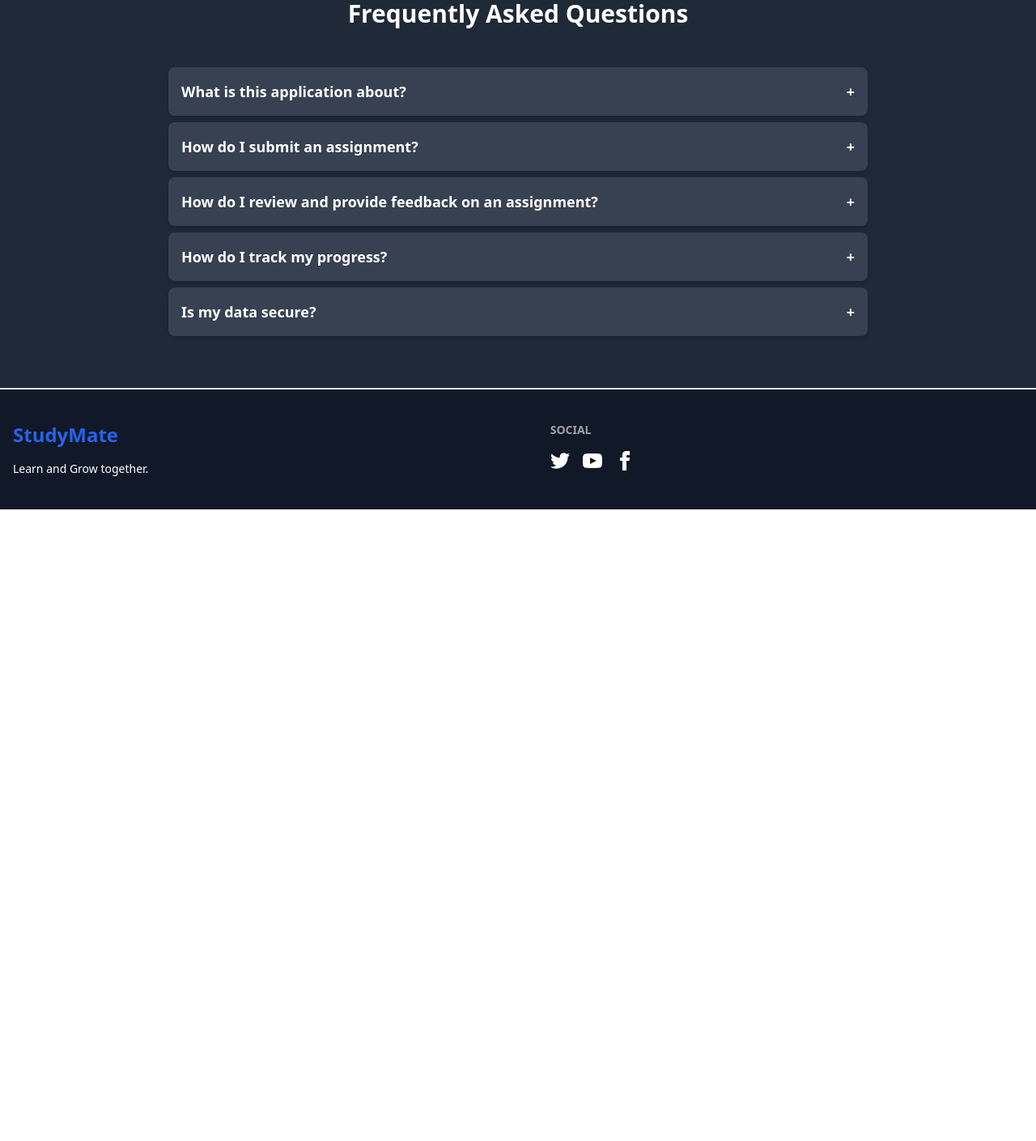
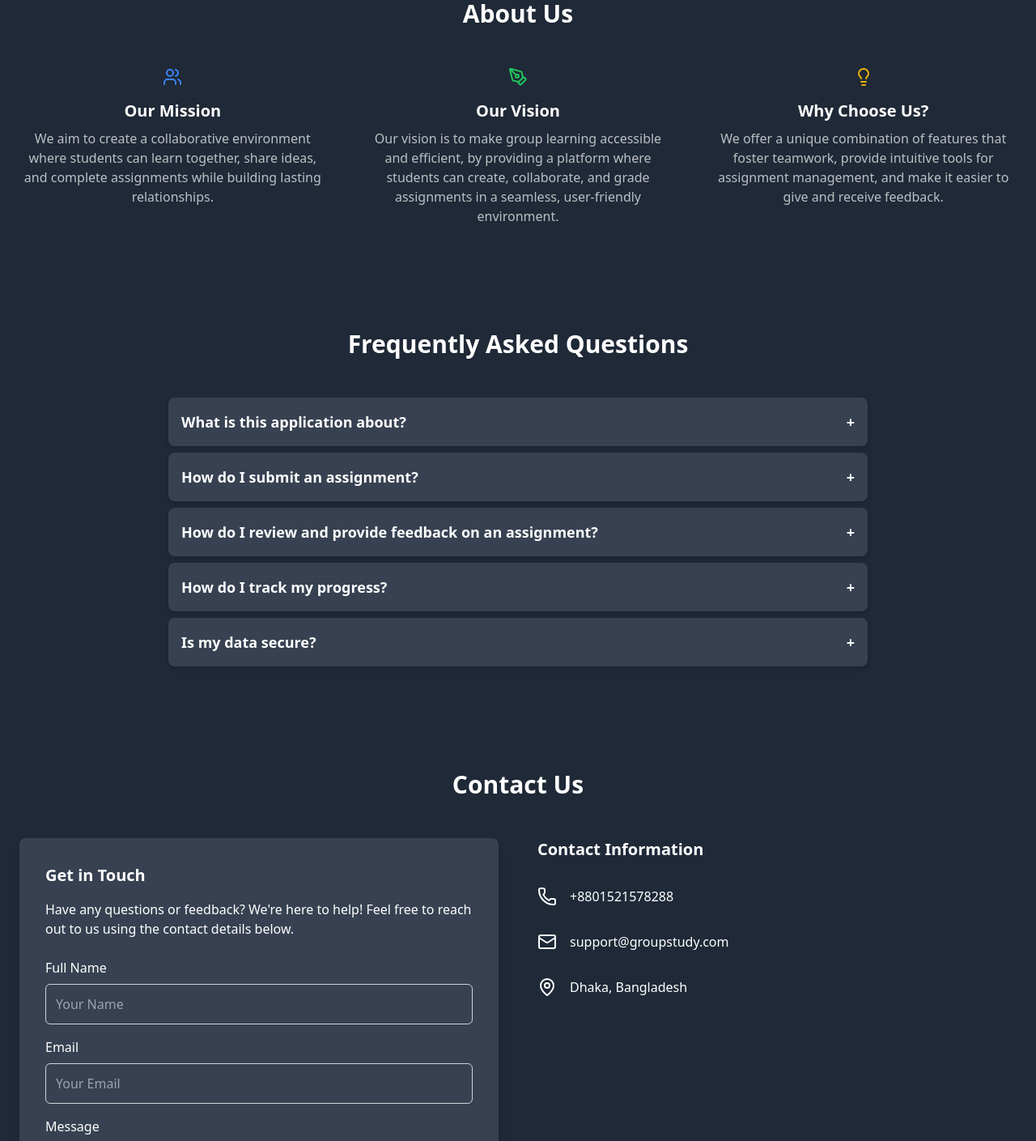
Before and after one commit to Fahim047/ph-a11-group-study-client, a React (Vite) app: page / in a window 1280 px wide. Shown: the part 1200-2609 px from the top of the page at 81% size. Before the commit the page ends 1829 px from the top, so only its background shows below. Built offline with nearby package versions, Linux system fonts and the light colour scheme; no server answers.

Commit message:
💄 Added contact us and about us sections

```diff
--- a/src/components/Banner/Banner.jsx
+++ b/src/components/Banner/Banner.jsx
@@ -5,7 +5,7 @@ import 'swiper/css/pagination';
 
 const Banner = () => {
 	return (
-		<section className="mx-auto max-w-screen-xl px-4 py-16 lg:py-32 lg:flex lg:items-center">
+		<section className="mx-auto max-w-screen-xl px-4 py-16 lg:flex lg:items-center">
 			<div className="mx-auto max-w-3xl text-center">
 				<h1 className="bg-gradient-to-r from-green-300 via-blue-500 to-purple-600 bg-clip-text text-3xl font-extrabold text-transparent sm:text-5xl">
 					Study Together.
--- /dev/null
+++ b/src/components/Sections/AboutUs.jsx
@@ -0,0 +1,46 @@
+// AboutUs.jsx
+
+import { Lightbulb, PenTool, Users } from 'lucide-react';
+
+const AboutUs = () => {
+	return (
+		<section className="py-16">
+			<div className="container mx-auto px-6">
+				<h2 className="text-3xl font-bold text-center mb-12">About Us</h2>
+				<div className="grid md:grid-cols-3 gap-12">
+					<div className="flex flex-col items-center text-center">
+						<Users className="text-5xl text-blue-500 mb-4" />
+						<h3 className="text-xl font-semibold mb-2">Our Mission</h3>
+						<p className="text-gray-600 dark:text-white/70">
+							We aim to create a collaborative environment where students can
+							learn together, share ideas, and complete assignments while
+							building lasting relationships.
+						</p>
+					</div>
+
+					<div className="flex flex-col items-center text-center">
+						<PenTool className="text-5xl text-green-500 mb-4" />
+						<h3 className="text-xl font-semibold mb-2">Our Vision</h3>
+						<p className="text-gray-600 dark:text-white/70">
+							Our vision is to make group learning accessible and efficient, by
+							providing a platform where students can create, collaborate, and
+							grade assignments in a seamless, user-friendly environment.
+						</p>
+					</div>
+
+					<div className="flex flex-col items-center text-center">
+						<Lightbulb className="text-5xl text-yellow-500 mb-4" />
+						<h3 className="text-xl font-semibold mb-2">Why Choose Us?</h3>
+						<p className="text-gray-600 dark:text-white/70">
+							We offer a unique combination of features that foster teamwork,
+							provide intuitive tools for assignment management, and make it
+							easier to give and receive feedback.
+						</p>
+					</div>
+				</div>
+			</div>
+		</section>
+	);
+};
+
+export default AboutUs;
--- /dev/null
+++ b/src/components/Sections/ContactUs.jsx
@@ -0,0 +1,85 @@
+// ContactUs.jsx
+
+import { Mail, MapPin, Phone } from 'lucide-react';
+
+const ContactUs = () => {
+	return (
+		<section className="py-16">
+			<div className="max-w-7xl mx-auto px-6">
+				<h2 className="text-3xl font-bold text-center mb-12">Contact Us</h2>
+				<div className="grid md:grid-cols-2 gap-12">
+					<div className="dark:bg-gray-700 p-8 rounded-lg shadow-lg">
+						<h3 className="text-xl font-semibold mb-4">Get in Touch</h3>
+						<p className="mb-6">
+							Have any questions or feedback? We're here to help! Feel free to
+							reach out to us using the contact details below.
+						</p>
+
+						<form className="space-y-4">
+							<div>
+								<label htmlFor="name" className="block mb-2">
+									Full Name
+								</label>
+								<input
+									type="text"
+									id="name"
+									className="bg-transparent w-full p-3 border border-gray-300 rounded-md"
+									placeholder="Your Name"
+								/>
+							</div>
+
+							<div>
+								<label htmlFor="email" className="block mb-2">
+									Email
+								</label>
+								<input
+									type="email"
+									id="email"
+									className="bg-transparent w-full p-3 border border-gray-300 rounded-md"
+									placeholder="Your Email"
+								/>
+							</div>
+
+							<div>
+								<label htmlFor="message" className="block mb-2">
+									Message
+								</label>
+								<textarea
+									id="message"
+									className="bg-transparent w-full p-3 border border-gray-300 rounded-md"
+									rows="5"
+									placeholder="Your Message"
+								></textarea>
+							</div>
+
+							<button
+								type="submit"
+								className="w-full bg-blue-600 text-white py-3 rounded-md hover:bg-blue-500"
+							>
+								Send Message
+							</button>
+						</form>
+					</div>
+
+					<div className="space-y-8">
+						<h3 className="text-xl font-semibold">Contact Information</h3>
+						<div className="flex items-center">
+							<Phone className="text-2xl mr-4" />
+							<span>+8801521578288</span>
+						</div>
+						<div className="flex items-center">
+							<Mail className="text-2xl mr-4" />
+							<span>support@groupstudy.com</span>
+						</div>
+						<div className="flex items-center">
+							<MapPin className="text-2xl mr-4" />
+							<span>Dhaka, Bangladesh</span>
+						</div>
+					</div>
+				</div>
+			</div>
+		</section>
+	);
+};
+
+export default ContactUs;
--- a/src/components/Sections/FeaturesSection.jsx
+++ b/src/components/Sections/FeaturesSection.jsx
@@ -40,7 +40,7 @@ const FeaturesSection = () => {
 
 	return (
 		<section>
-			<div className="container mx-auto px-4">
+			<div className="container mx-auto px-4 py-16">
 				<h2 className="text-3xl font-bold text-center mb-12">Why StudyMate?</h2>
 				<div className="grid grid-cols-1 md:grid-cols-3 gap-6">
 					{features.map((feature, index) => (
--- a/src/pages/HomePage.jsx
+++ b/src/pages/HomePage.jsx
@@ -1,4 +1,6 @@
 import Banner from '../components/Banner/Banner';
+import AboutUs from '../components/Sections/AboutUs';
+import ContactUs from '../components/Sections/ContactUs';
 import FaqSection from '../components/Sections/FaqSection';
 import FeaturesSection from '../components/Sections/FeaturesSection';
 
@@ -7,7 +9,9 @@ const HomePage = () => {
 		<div>
 			<Banner />
 			<FeaturesSection />
+			<AboutUs />
 			<FaqSection />
+			<ContactUs />
 		</div>
 	);
 };
```
